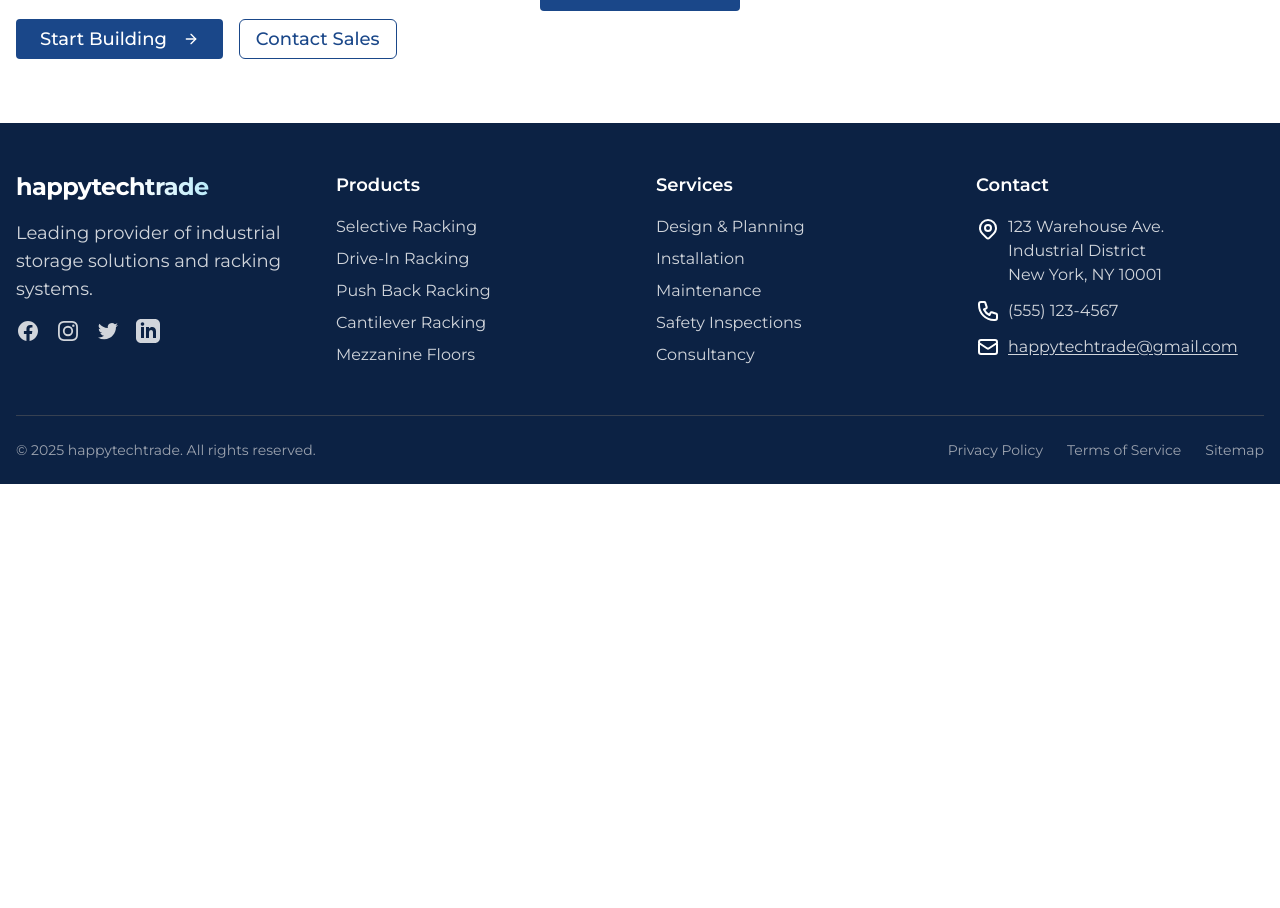
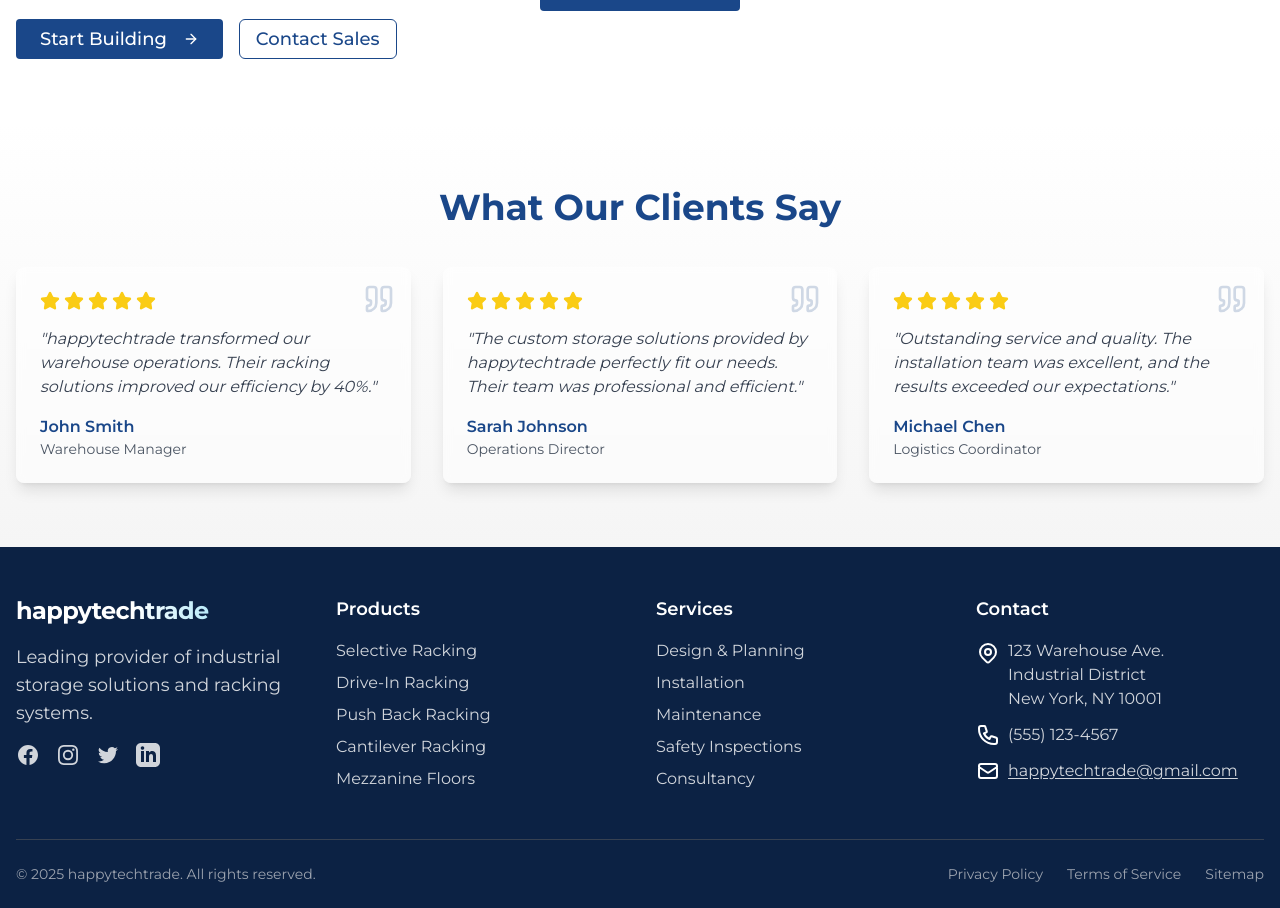
Before and after one commit to Shamas-Ur-Rehman/lazio-replica-builder-site, a React (Vite) app: page / in a window 1280 px wide. Shown: the part 1041-1949 px from the top of the page. Before the commit the page ends 1525 px from the top, so only its background shows below. Built offline with nearby package versions, Linux system fonts and the light colour scheme.

Commit message:
Add testimonials section to Home page
Adds a testimonials section to the end of the Home page, including content and styling.

```diff
--- /dev/null
+++ b/src/components/Testimonials.tsx
@@ -0,0 +1,61 @@
+
+import React from "react";
+import { Card, CardContent } from "@/components/ui/card";
+import { Star, Quote } from "lucide-react";
+
+const testimonials = [
+  {
+    name: "John Smith",
+    role: "Warehouse Manager",
+    content: "happytechtrade transformed our warehouse operations. Their racking solutions improved our efficiency by 40%.",
+    rating: 5,
+  },
+  {
+    name: "Sarah Johnson",
+    role: "Operations Director",
+    content: "The custom storage solutions provided by happytechtrade perfectly fit our needs. Their team was professional and efficient.",
+    rating: 5,
+  },
+  {
+    name: "Michael Chen",
+    role: "Logistics Coordinator",
+    content: "Outstanding service and quality. The installation team was excellent, and the results exceeded our expectations.",
+    rating: 5,
+  },
+];
+
+const Testimonials = () => {
+  return (
+    <section className="py-16 bg-gradient-to-b from-white to-lazioGray">
+      <div className="container mx-auto px-4">
+        <h2 className="text-2xl sm:text-3xl md:text-4xl font-bold text-lazioBlue mb-10 text-center">
+          What Our Clients Say
+        </h2>
+        <div className="grid grid-cols-1 md:grid-cols-2 lg:grid-cols-3 gap-6 md:gap-8">
+          {testimonials.map((testimonial, index) => (
+            <Card key={index} className="relative backdrop-blur-sm bg-white/50 border-none shadow-lg hover:shadow-xl transition-shadow duration-300">
+              <CardContent className="p-6">
+                <Quote className="h-8 w-8 text-lazioBlue opacity-20 absolute top-4 right-4" />
+                <div className="flex space-x-1 mb-4">
+                  {[...Array(testimonial.rating)].map((_, i) => (
+                    <Star
+                      key={i}
+                      className="h-5 w-5 text-yellow-400 fill-current"
+                    />
+                  ))}
+                </div>
+                <p className="text-gray-700 mb-4 italic">"{testimonial.content}"</p>
+                <div className="mt-4">
+                  <p className="font-semibold text-lazioBlue">{testimonial.name}</p>
+                  <p className="text-sm text-gray-600">{testimonial.role}</p>
+                </div>
+              </CardContent>
+            </Card>
+          ))}
+        </div>
+      </div>
+    </section>
+  );
+};
+
+export default Testimonials;
--- a/src/pages/Home.tsx
+++ b/src/pages/Home.tsx
@@ -2,6 +2,7 @@ import React from "react";
 import NavBar from "@/components/NavBar";
 import Hero from "@/components/Hero";
 import Footer from "@/components/Footer";
+import Testimonials from "@/components/Testimonials";
 import { Button } from "@/components/ui/button";
 import { ArrowRight } from "lucide-react";
 import { Link } from "react-router-dom";
@@ -118,6 +119,7 @@ const Home = () => (
           </div>
         </div>
       </div>
+      <Testimonials />
     </main>
     <Footer />
   </div>
```
